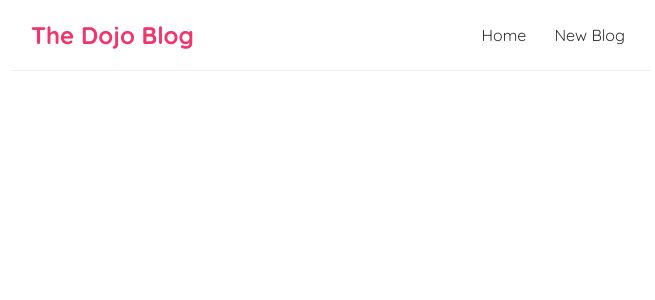
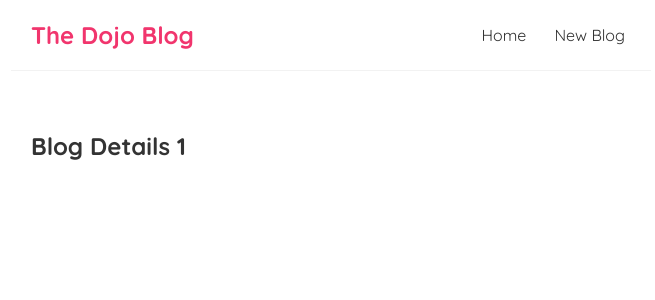
Before and after one commit to pmswami/Blogger, a React (Create React App) app in the folder dojo-blog/: page /blogs/1 in a window 1280 px wide. Shown: the top 300 px of the page, without its empty margins (309-964 px from the left). Built offline with nearby package versions, Linux system fonts and the light colour scheme.

Commit message:
Added Blog details router

```diff
--- a/dojo-blog/src/App.js
+++ b/dojo-blog/src/App.js
@@ -4,6 +4,7 @@
 import {BrowserRouter as Router, Route, Switch } from "react-router-dom"
 import Create from "./Create"
 import React from "react"
+import BlogDetails from './BlogDetails';
 
 function App() {
   // const title="Welcome to the New Blog"
@@ -27,6 +28,9 @@
             <Route path="/create">
               <Create/>
             </Route>
+            <Route path="/blogs/:id">
+              <BlogDetails/>
+            </Route>
           </Switch>
           {/* <h1>{title}</h1> */}
           {/* <p>Liked {likes} times</p>
--- /dev/null
+++ b/dojo-blog/src/BlogDetails.js
@@ -0,0 +1,12 @@
+import React from "react";
+import { useParams } from "react-router-dom/cjs/react-router-dom.min";
+
+const BlogDetails = () => {
+    const {id} = useParams()
+    return (
+    <div className="blog-details">
+        <h2>Blog Details {id}</h2>
+    </div> );
+}
+
+export default BlogDetails;
--- a/dojo-blog/src/BlogList.js
+++ b/dojo-blog/src/BlogList.js
@@ -1,4 +1,5 @@
 import React from "react"
+import { Link } from "react-router-dom/cjs/react-router-dom.min";
 // const BlogList = (props) => {
 const BlogList = ({blogs, title, handleDelete}) => {
     // const blogs = props.blogs
@@ -11,9 +12,11 @@
             <h1>{title}</h1>
             {blogs.map((blog)=>(
                     <div className="blog-preview" key={blog.id}>
-                        <h2>{blog.title}</h2>
-                        <p>Written By {blog.author}</p>
-                        {/* <button onClick={()=>handleDelete(blog.id)}>Delete Blog</button> */}
+                        <Link to={`/blogs/${blog.id}`}>
+                            <h2>{blog.title}</h2>
+                            <p>Written By {blog.author}</p>
+                            {/* <button onClick={()=>handleDelete(blog.id)}>Delete Blog</button> */}
+                        </Link>
                     </div>
                 ))}
         </div>
--- a/dojo-blog/src/index.css
+++ b/dojo-blog/src/index.css
@@ -48,3 +48,6 @@
   color: #f1356d;
   margin-bottom: 8px;
 }
+.blog-preview a{
+  text-decoration: none;
+}
```
